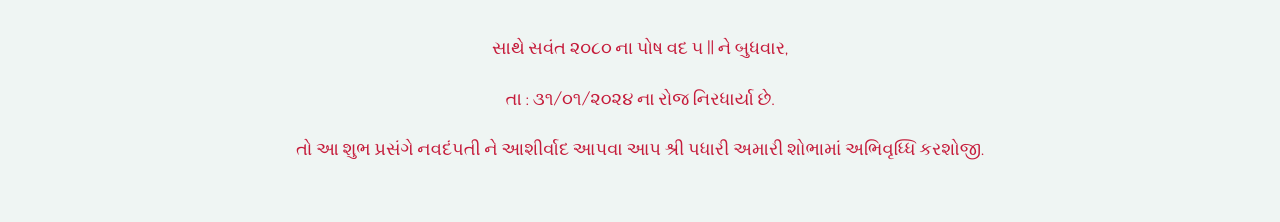
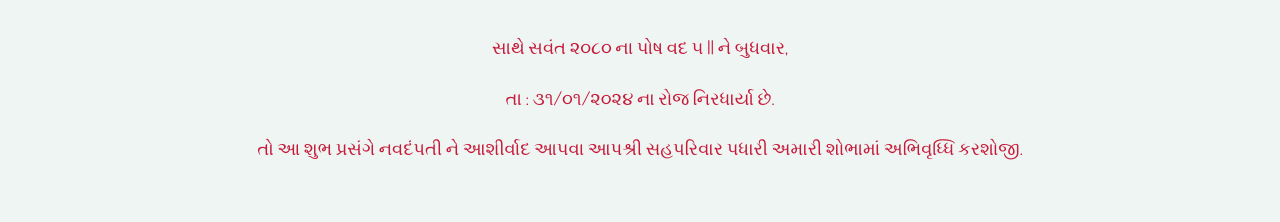
Before and after one commit to parthadesai/wedding-invite, a plain HTML site: page index.html in a window 1280 px wide. Shown: the part 1760-1982 px from the top of the page. Drawn offline with Linux system fonts and the light colour scheme; grey boxes are pictures that could not be loaded.

Commit message:
text changes

```diff
--- a/index.html
+++ b/index.html
@@ -199,7 +199,7 @@
                                 <div class="details-inner" style="width: 100% !important; text-align: center;">
                                     <p>સાથે સવંત ૨૦૮૦ ના પોષ વદ ૫ || ને બુધવાર, </p>
 									<p>તા : ૩૧/૦૧/૨૦૨૪ ના રોજ નિરધાર્યા છે.</p>
-									<p>તો આ શુભ પ્રસંગે નવદંપતી ને આશીર્વાદ આપવા આપ શ્રી પધારી અમારી શોભામાં અભિવૃધ્ધિ કરશોજી. </p>
+									<p>તો આ શુભ પ્રસંગે નવદંપતી ને આશીર્વાદ આપવા આપશ્રી સહપરિવાર પધારી અમારી શોભામાં અભિવૃધ્ધિ કરશોજી. </p>
                                 </div>
                             </div>
                         </div>
```
